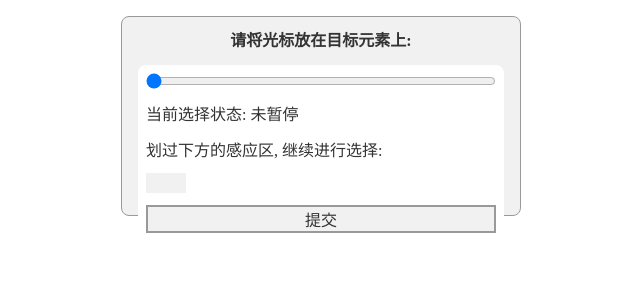
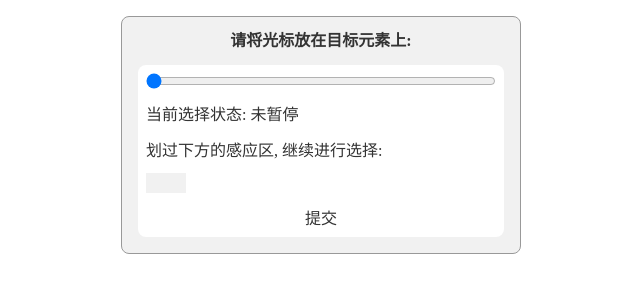
Before and after one commit to HHsomeHand/monkey-spyxx-lib, a React app: page / in a window 1280 px wide. Shown: the top 300 px of the page, without its empty margins (319-959 px from the left). Built offline with nearby package versions, Linux system fonts and the light colour scheme; the HTML template or start-up script is replaced by a standard one.

Commit message:
ui: 调整 UI 的视觉效果, 没有设置 dialog 的高度, 使用 padding 自适应, TODO: 1) 对话框的显示和消失效果 2) showToast 给用户提示 3) 按钮的 hover focus active 特效 4) 完善接口, 让用户通过 options 传参, 配置 dialog 的各个部分

```diff
--- a/src/components/dialog/UserSelectDialog/c-cpns/CornSelectorDisplayer/index.tsx
+++ b/src/components/dialog/UserSelectDialog/c-cpns/CornSelectorDisplayer/index.tsx
@@ -73,7 +73,7 @@ export const CornSelectorDisplayer = memo((
     return (
         <>
             {
-                showList.length !== 0 && <section className="flex flex-wrap">
+                showList.length !== 0 && <section className="flex flex-wrap overflow-y-auto h-15 items-center">
                     {
                         showList.map((selector, index) => {
                             function onSelectorClick() {
--- a/src/components/dialog/UserSelectDialog/index.tsx
+++ b/src/components/dialog/UserSelectDialog/index.tsx
@@ -128,7 +128,7 @@ export const UserSelectDialog = memo((
     // ======================
     const selectorDisplayerRef = useRef<CornSelectorDisplayerRef>();
 
-    const onCancelBtnClick: OnBtnClickFnTYpe =  useCallback(() => {
+    const onSubmitBtnClick: OnBtnClickFnTYpe =  useCallback(() => {
         if (!selectorDisplayerRef.current) {
             console.log("spyxx 出错, selectorDisplayerRef.current 竟然为 null, 不可能存在这种离谱的情况")
             return;
@@ -170,7 +170,7 @@ export const UserSelectDialog = memo((
             >
             </div>
 
-            <CornButton onClick={onCancelBtnClick}>
+            <CornButton data-slot="submit-btn" onClick={onSubmitBtnClick}>
                 提交
             </CornButton>
         </>
@@ -184,7 +184,9 @@ export const UserSelectDialog = memo((
 
     return (
         <UserSelectDialogWrapper
-            className={clsx("user-select-dialog", props.className)}
+            className={clsx("", props.className)}
+
+            data-slot="user-select-dialog"
         >
             <CornDialog ref={containerRef}>
                 <CornDialogContent>
--- a/src/components/ui/button-base.tsx
+++ b/src/components/ui/button-base.tsx
@@ -21,7 +21,7 @@ export function CornButton({
     return (
         <button
             ref={btnRef}
-            className={clsx(`bg-background border-border border-2`, className)}
+            className={clsx('', className)}
             {...props}
             data-slot="button"
         >
--- a/src/components/ui/dialog-base.tsx
+++ b/src/components/ui/dialog-base.tsx
@@ -8,7 +8,7 @@ export function CornDialog({
 }: React.ComponentProps<"div">) {
     return (
         <div
-            className={clsx(`text-text bg-background border-border border-1 w-100 h-50 z-999 fixed corn-center rounded-lg px-4 pb-4`, className)}
+            className={clsx(`text-text bg-background border-border border-1 w-100 z-999 fixed corn-center rounded-lg px-4 pb-4`, className)}
             {...props}
             data-slot="dialog"
         >
```
